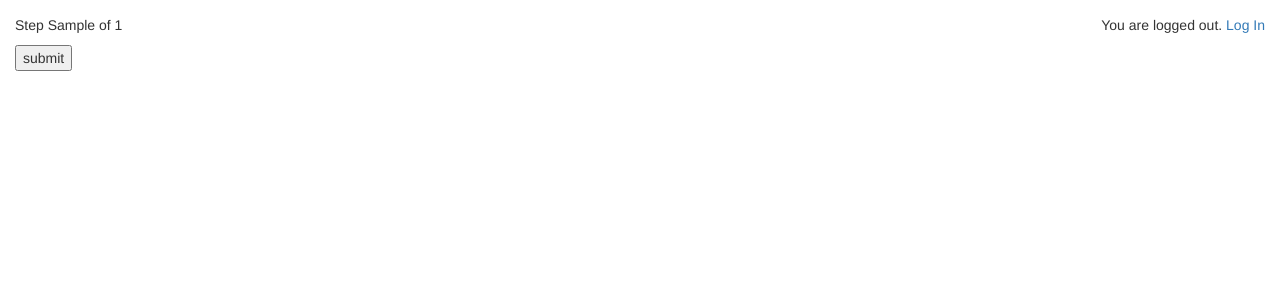
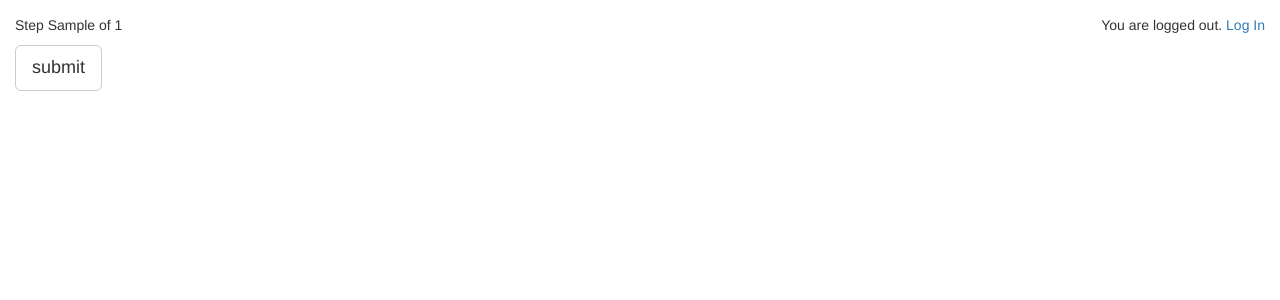
Before and after one commit to rice-apps/rice-bikes, a Django app: template app/templates/app/create_transaction.html in a window 1280 px wide. Shown: the top 300 px of the page. Run offline with Django 3.2, Linux system fonts and the light colour scheme; the template is opened without the code that fills it: most values are stand-ins (such as "Sample title", 1, 10 or a date in 2020); some libraries are stand-ins or nearby versions.

Commit message:
bootstrap on create transaction pages

```diff
--- a/app/templates/app/create_transaction.html
+++ b/app/templates/app/create_transaction.html
@@ -9,24 +9,23 @@
 <p>Step {{ wizard.steps.step1 }} of {{ wizard.steps.count }}</p>
 <form action="" method="post">{% csrf_token %}
 <table>
-{% load bootstrap_tags %}
+{% load bootstrap %}
 
 {% load repairs_form %}
 {{ wizard.management_form }}
 
     {% for field in wizard.form %}
-    <div class="fieldWrapper ">
-        {{ field.label }}
+    <div class="fieldWrapper">
         {% if wizard.steps.step0 == 1 %} {% if info_dict|is_member:field.label %}  (${{ info_dict|get_price:field.label }}) {% endif %} {% endif %}
-        {{field}}
+        {{field | bootstrap}}
     </div>
     {% endfor %}
 
 </table>
 {% if wizard.steps.prev %}
-<button name="wizard_goto_step" type="submit" value="{{ wizard.steps.first }}">{% trans "first step" %}</button>
-<button name="wizard_goto_step" type="submit" value="{{ wizard.steps.prev }}">{% trans "prev step" %}</button>
+<button name="wizard_goto_step" type="submit" value="{{ wizard.steps.first }}" class="btn btn-default btn-lg">{% trans "first step" %}</button>
+<button name="wizard_goto_step" type="submit" value="{{ wizard.steps.prev }}" class="btn btn-default btn-lg">{% trans "prev step" %}</button>
 {% endif %}
-<input type="submit" value='{% trans "submit" %}'/>
+<input type="submit" value='{% trans "submit" %}' class="btn btn-default btn-lg"/>
 </form>
 {% endblock %}
```
